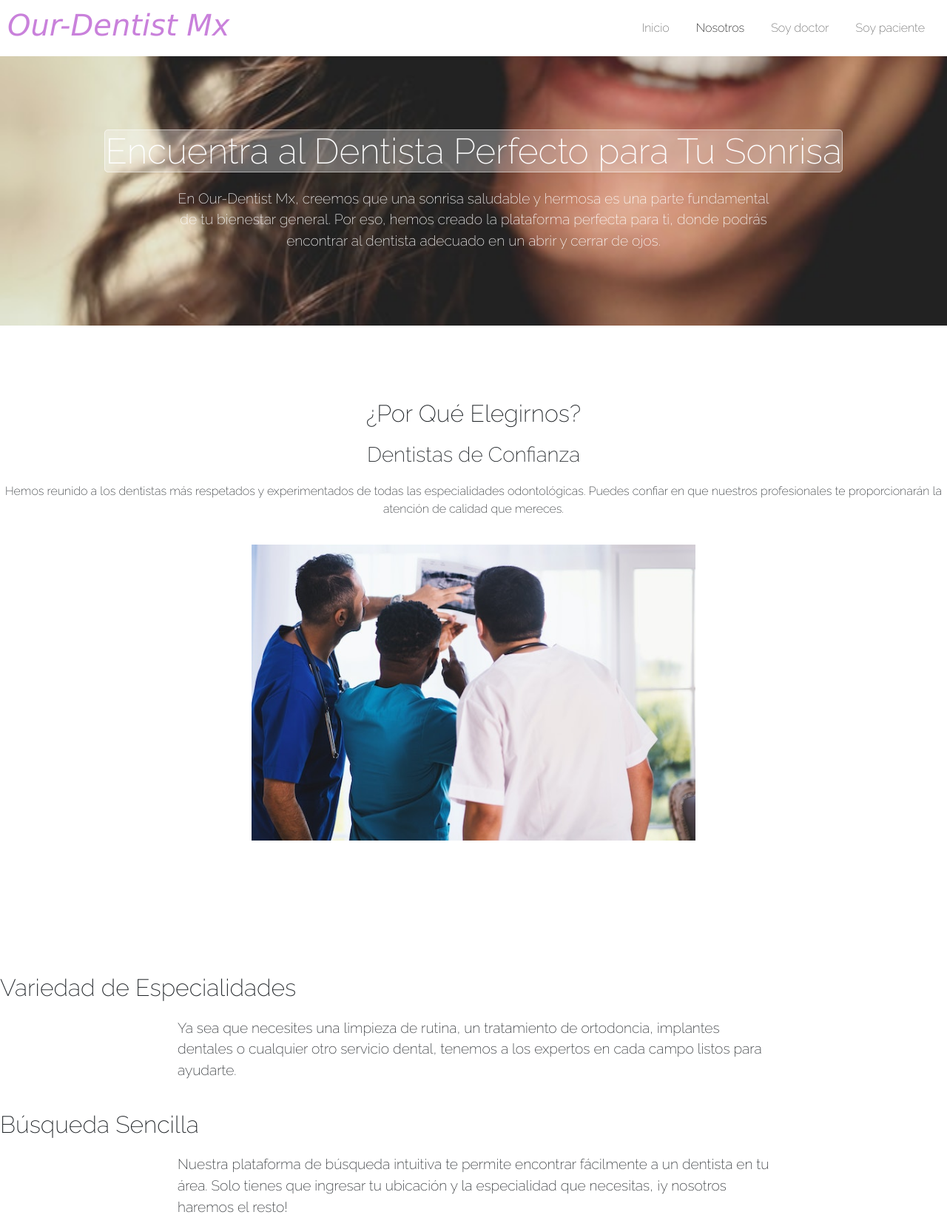
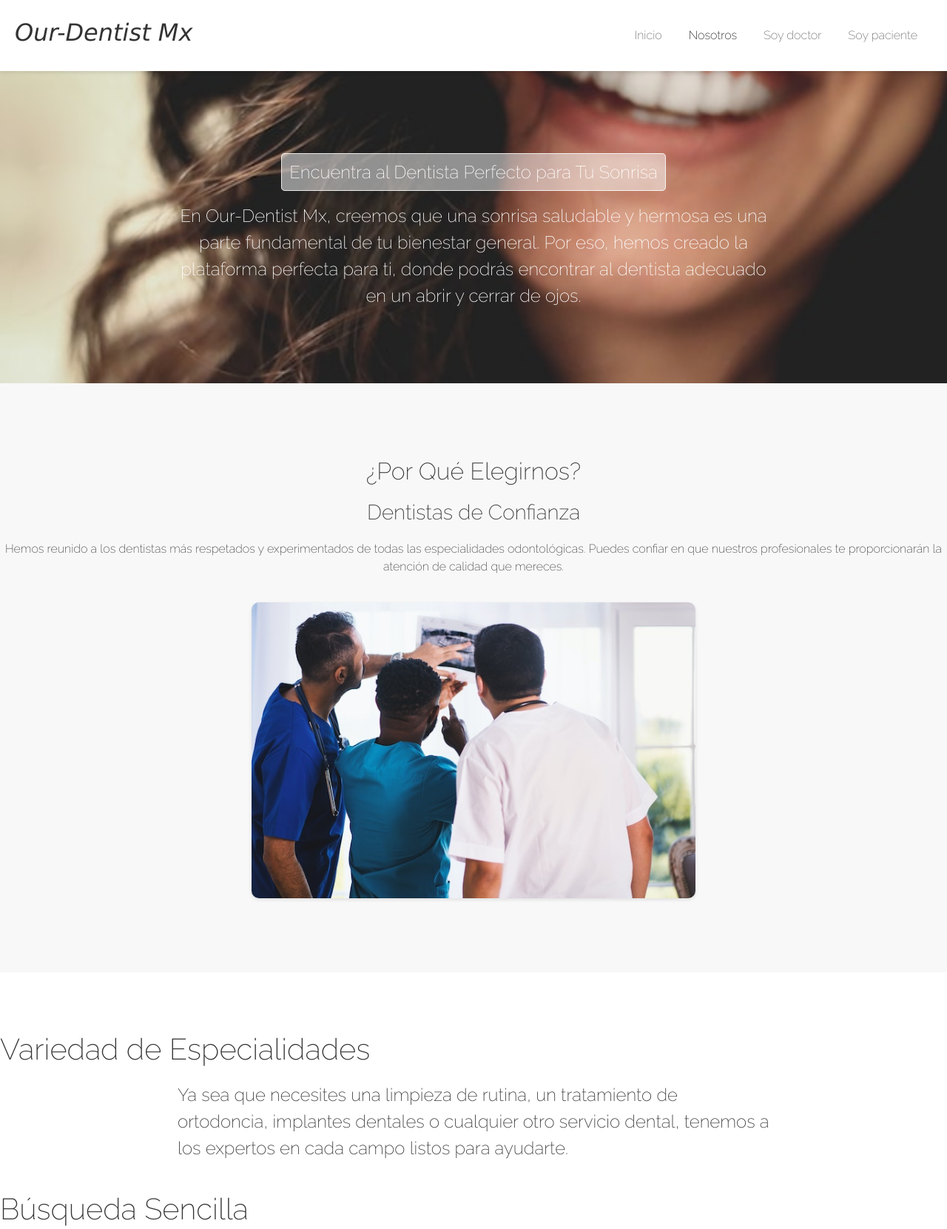
Before and after one commit to JVera10mx/Our-DentistMx, a website: page index.html in a window 1280 px wide. Shown: the top 1661 px of the page at 74% size. Drawn offline with nearby package versions, Linux system fonts and the light colour scheme.

Commit message:
wsdas
csadfdsf

```diff
--- a/scss/estilos.scss
+++ b/scss/estilos.scss
@@ -11,27 +11,29 @@
 /* Estilos generales */
 body {
   font-family: "Raleway", sans-serif;
+  background-color: #f8f8f8;
+  color: #333;
 }
 
 /* Estilos del HEADER (encabezado) */
 header {
-  background-color: rgb(255, 255, 255);
-  padding: 10px;
+  background-color: #fff;
+  padding: 20px;
   position: sticky;
   top: 0;
   display: flex;
   justify-content: space-between;
   align-items: center;
+  box-shadow: 0 2px 5px rgba(0, 0, 0, 0.1);
 
   h1 {
-    color: rgb(201, 129, 219);
-    font-size: 2.5rem;
+    color: #333;
+    font-size: 2rem;
     font-family: "Lucida Sans", sans-serif;
     font-style: italic;
     font-weight: 100;
   }
 
-  /* Alineación del menú de navegación a la derecha */
   nav {
     ul {
       list-style: none;
@@ -52,7 +54,7 @@ header {
           transition: color 0.3s ease;
 
           &:hover {
-            color: rgb(201, 129, 219);
+            color: #9b59b6;
           }
         }
       }
@@ -63,30 +65,29 @@ header {
 /* Estilos para la sección de bienvenida */
 .welcome {
   background: url("../img/sonrisa1.jpg") center/cover fixed;
-  color: white;
+  color: #fff;
   text-align: center;
   padding: 100px 0;
-  display: flex;
-  flex-direction: column;
-  align-items: center;
 
   h2 {
     font-size: 3rem;
     margin-bottom: 20px;
 
     .sonrisa {
-      background-color: rgba(255, 255, 255, 0.3);
+      background-color: rgba(255, 255, 255, 0.5);
       height: 38px;
       backdrop-filter: blur(0.5px);
-      border: solid 1px rgba(255, 255, 255, 0.5);
+      border: solid 1px rgba(255, 255, 255, 0.8);
       border-radius: 5px;
       width: 50%;
       margin: 0 auto;
+      font-size: 1.5rem;
+      padding: 10px;
     }
   }
 
   p {
-    font-size: 1.2rem;
+    font-size: 1.5rem;
     max-width: 800px;
     margin: 0 auto;
   }
@@ -142,6 +143,7 @@ header {
   h2,
   h3 {
     margin: 20px 0;
+    color: #333;
   }
 
   div {
@@ -150,22 +152,26 @@ header {
       max-width: 600px;
       height: auto;
       margin: 20px 0;
+      border-radius: 10px;
+      box-shadow: 0 2px 5px rgba(0, 0, 0, 0.1);
     }
   }
 }
 
 /* Estilos para la sección "specialist" */
 .specialist {
-  background-color: rgb(255, 255, 255);
+  background-color: #fff;
   padding: 80px 0;
+  color: #333;
 
   h3 {
-    font-size: 2rem;
+    font-size: 2.5rem;
     margin-bottom: 20px;
+    color: #333;
   }
 
   p {
-    font-size: 1.2rem;
+    font-size: 1.5rem;
     max-width: 800px;
     margin: 0 auto 40px;
   }
@@ -176,11 +182,14 @@ header {
     height: auto;
     margin: 0 auto;
     display: block;
+    border-radius: 10px;
+    box-shadow: 0 2px 5px rgba(0, 0, 0, 0.1);
   }
 
   h2 {
-    font-size: 2.5rem;
+    font-size: 3rem;
     margin-bottom: 20px;
+    color: #333;
   }
 }
 
@@ -188,7 +197,7 @@ header {
 footer {
   background-color: #333;
   padding: 30px 0;
-  color: white;
+  color: #fff;
   text-align: center;
 
   img {
```
Also changed, not shown: css/estilos.css.
